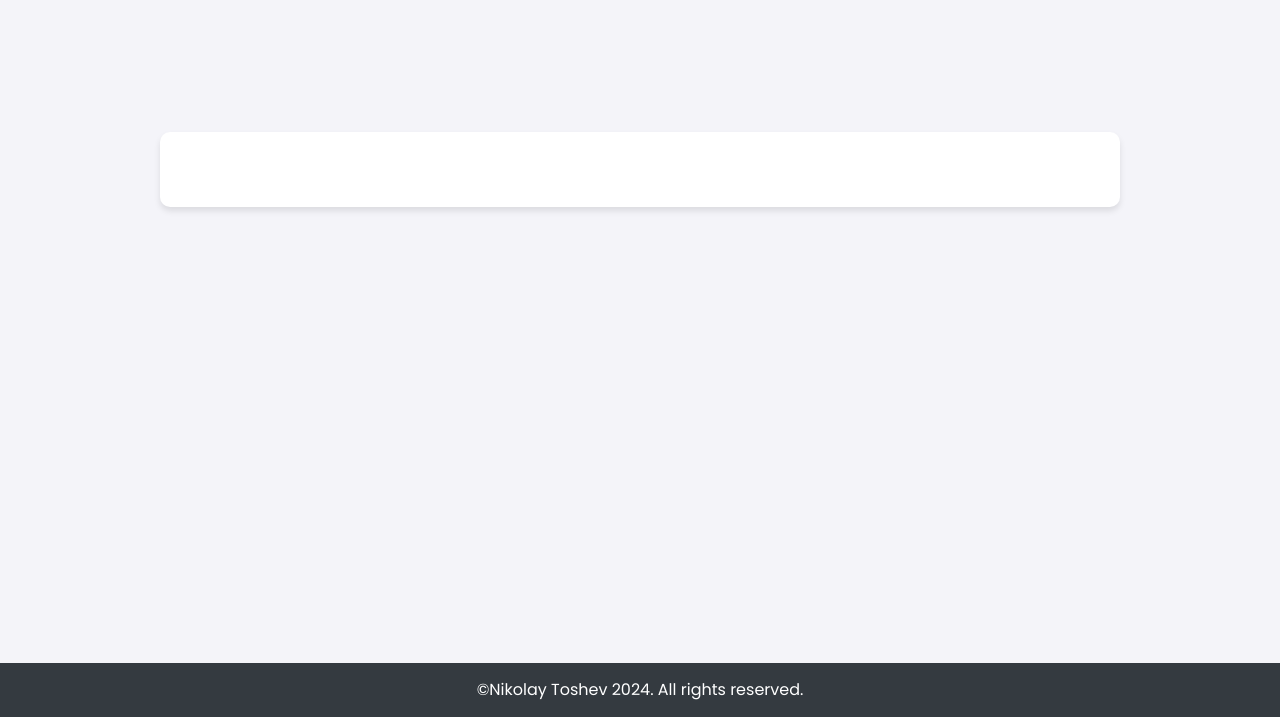
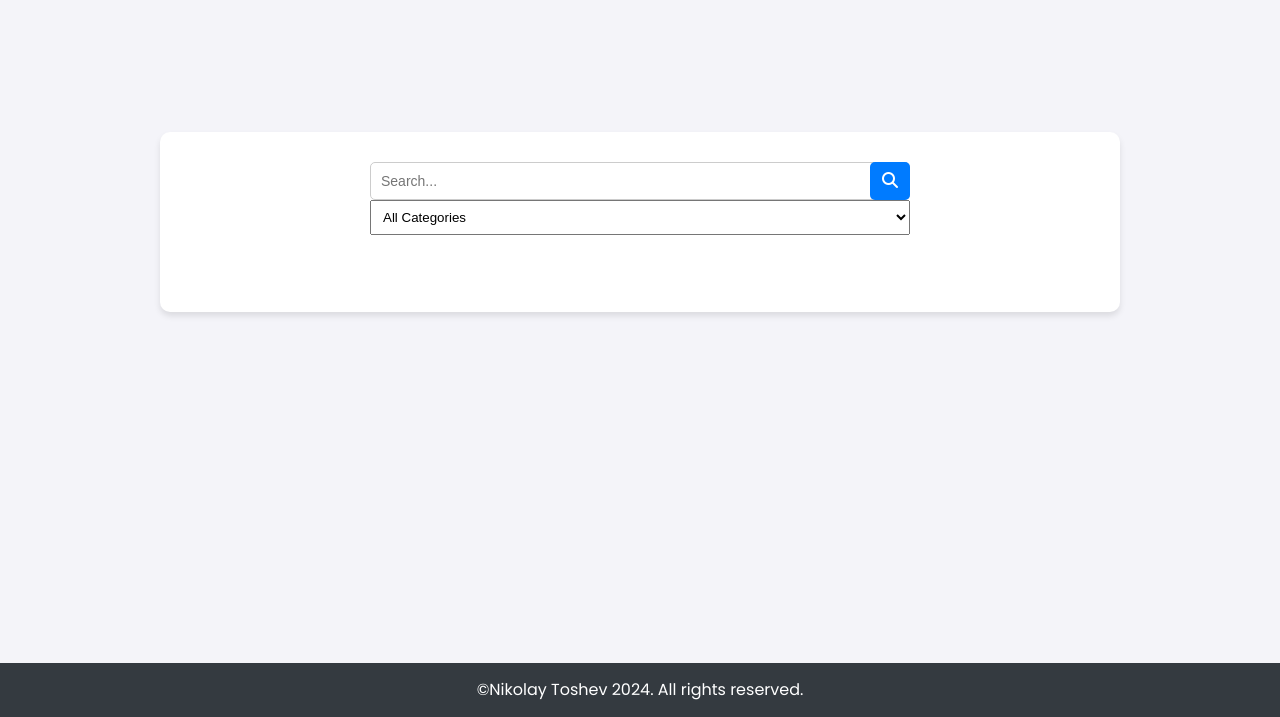
Before and after one commit to Nikolay-Toshev/PharmaQ, a Django app: page /consultations/questions/patient/1/list/ in a window 1280 px wide. Shown: the part 83-800 px from the top of the page. Run offline with Django 5.2, Linux system fonts and the light colour scheme; the visitor is signed in with stand-in values (Sample User, id 1); data comes from the database, SQL or seed files in the repository; data that the repository does not hold is empty.

Commit message:
feat: added search functionallity to all ListViews

```diff
--- a/PharmaQ/PharmaQ/consultation/views.py
+++ /dev/null
@@ -1,3 +0,0 @@
-from django.shortcuts import render
-
-# Create your views here.
--- a/PharmaQ/PharmaQ/consultation/views/question_views.py
+++ b/PharmaQ/PharmaQ/consultation/views/question_views.py
@@ -1,11 +1,12 @@
 from django.contrib.auth import get_user_model
 from django.contrib.auth.mixins import LoginRequiredMixin, UserPassesTestMixin
+from django.db.models import Q
 from django.http import Http404
 from django.shortcuts import get_object_or_404
 from django.urls import reverse_lazy
 from django.views.generic import CreateView, UpdateView, DeleteView, DetailView, ListView
 from PharmaQ.consultation.forms import QuestionCreateForm, QuestionEditForm
-from PharmaQ.consultation.models import Question, Answer
+from PharmaQ.consultation.models import Question, Answer, Category
 
 UserModel = get_user_model()
 
@@ -69,12 +70,36 @@ class MyQuestionsListView(LoginRequiredMixin, UserPassesTestMixin, ListView):
     template_name = 'consultations/question/question-list.html'
     context_object_name = 'questions'
 
+    search_fields = ['title', 'content']
+
     def get_queryset(self):
-        return Question.objects.filter(creator_id=self.request.user.id)
+        queryset = Question.objects.filter(creator_id=self.request.user.id)
+        query = self.request.GET.get('q')
+        category_id = self.request.GET.get('category')
+
+        if query and self.search_fields:
+            search_query = Q()
+            for field in self.search_fields:
+                search_query |= Q(**{f'{field}__icontains': query})
+            queryset = queryset.filter(search_query)
+
+        if category_id:
+            queryset = queryset.filter(category_id=category_id)
+
+        return queryset
 
     def test_func(self):
         user = get_object_or_404(UserModel, pk=self.kwargs['user_pk'])
         return self.request.user == user
+
+    def get_context_data(self, **kwargs):
+        context = super().get_context_data(**kwargs)
+        user = get_object_or_404(UserModel, pk=self.kwargs['user_pk'])
+        context['user'] = user
+        context['categories'] = Category.objects.all()
+        context['search_query'] = self.request.GET.get('q', '')
+        context['selected_category'] = self.request.GET.get('category', '')
+        return context
 
 
 class UnansweredQuestionsListView(LoginRequiredMixin, UserPassesTestMixin, ListView):
@@ -82,12 +107,35 @@ class UnansweredQuestionsListView(LoginRequiredMixin, UserPassesTestMixin, ListV
     template_name = 'consultations/question/question-list.html'
     context_object_name = 'questions'
 
+    search_fields = ['title', 'content']
+
     def get_queryset(self):
-        return Question.objects.filter_by_is_answered()
+        queryset = Question.objects.filter_by_is_answered()
+        query = self.request.GET.get('q')
+        category_id = self.request.GET.get('category')
+
+        if query and self.search_fields:
+            search_query = Q()
+            for field in self.search_fields:
+                search_query |= Q(**{f'{field}__icontains': query})
+            queryset = queryset.filter(search_query)
+
+        if category_id:
+            queryset = queryset.filter(category_id=category_id)
+
+        return queryset
 
     def test_func(self):
         return self.request.user.groups.filter(name__exact='pharmacist').exists()
 
+    def get_context_data(self, **kwargs):
+        context = super().get_context_data(**kwargs)
+        user = get_object_or_404(UserModel, pk=self.kwargs['user_pk'])
+        context['user'] = user
+        context['categories'] = Category.objects.all()
+        context['search_query'] = self.request.GET.get('q', '')
+        context['selected_category'] = self.request.GET.get('category', '')
+        return context
 
 class MyQuestionDetailView(LoginRequiredMixin, UserPassesTestMixin, DetailView):
     model = Question
--- a/PharmaQ/static/css/buttons.css
+++ b/PharmaQ/static/css/buttons.css
@@ -150,3 +150,44 @@
 .btn-primary:hover {
     background-color: #0d5385;
 }
+
+.search-btn {
+    all: unset;
+    color: #fff;
+    padding: 7px 12px;
+    border-radius: 5px;
+    border-color: #007bff;
+    background-color: #007bff;
+    text-align: center;
+    cursor: pointer;
+    transition: background-color 0.3s;
+    position: absolute;
+    top: 0;
+    right: 0;
+
+}
+
+.search-btn:hover {
+    background-color: #0d5385;
+}
+
+.add-image-btn::-webkit-file-upload-button {
+    all: unset;
+    color: #fff;
+    padding: 7px 12px;
+    border-radius: 5px;
+    border-color: #007bff;
+    background-color: #007bff;
+    text-align: center;
+    cursor: pointer;
+    transition: background-color 0.3s;
+
+}
+
+.add-image-btn::-webkit-file-upload-button:hover {
+    background-color: #0d5385;
+}
+
+.add-image-btn {
+    padding: 0;
+}
--- a/PharmaQ/static/css/forms.css
+++ b/PharmaQ/static/css/forms.css
@@ -92,6 +92,10 @@ form .answer-details h3 {
     border: 1px solid #ccc;
     border-radius: 5px;
     box-sizing: border-box;
+}
+
+.form-card div input[type="file"] {
+    padding: 3px;
 }
 
 .form-card div input:focus {
@@ -201,13 +205,7 @@ details:not([open]):hover {
 
 .search-form{
     position: relative;
+    margin: 0 auto;
     padding-bottom: 2rem;
+    width: 60%;
 }
-
-.search-form button {
-    position: absolute;
-    top: 0;
-    right: 0;
-    font-size: 16px;
-    padding: 8px 16px ;
-}
--- a/PharmaQ/templates/accounts/pharmacist-list-all.html
+++ b/PharmaQ/templates/accounts/pharmacist-list-all.html
@@ -14,7 +14,7 @@
                     <div class="search-form-container">
                         <form method="get" class="search-form">
                             <input type="text" name="q" placeholder="Search... "{{ search_query }}>
-                            <button type="submit">Search</button>
+                            <button type="submit" class="search-btn"><i class="fa-solid fa-magnifying-glass"></i></button>
                         </form>
                     </div>
                     <div class="details">
--- a/PharmaQ/templates/consultations/question/question-list.html
+++ b/PharmaQ/templates/consultations/question/question-list.html
@@ -9,15 +9,32 @@
     <div class="list-outer-container">
         <div class="list-container">
             <div class="list-card">
-                {% if request.user == question.creator_id %}
+                {% if request.user == user and request.user|check_user_group:'patient'%}
                     <h1 class="list-title">My questions</h1>
                 {% elif request.user|check_user_group:'pharmacist' %}
                     <h1 class="list-title">Unanswered questions</h1>
                 {% endif %}
                 <div class="details">
+                <div class="search-form-container">
+                    <form method="get" class="search-form">
+                        <input type="text" name="q" placeholder="Search... "{{ search_query }}>
+                        <select name="category">
+                            <option value="">All Categories</option>
+                            {% for category in categories %}
+                                <option value="{{ category.id }}" {% if selected_category == category.id|stringformat:"s" %}selected{% endif %}>
+                                    {{ category.title }}
+                                </option>
+                            {% endfor %}
+                        </select>
+                        <button type="submit" class="search-btn"><i class="fa-solid fa-magnifying-glass"></i></button>
+                    </form>
+                </div>
                     {% for question in questions %}
                         <details>
-                            <summary>{{ question.title }}</summary>
+                            <summary>
+                                <h6>{{ question.title }}</h6>
+                                <span>Category: {{ question.category_id.title }}</span>
+                            </summary>
                             <p>{{ question.content }}</p>
 
                             {% if request.user == question.creator_id %}
```
Also changed, not shown: PharmaQ/PharmaQ/consultation/views/answer_views.py (+28 -2 lines), PharmaQ/templates/consultations/answer/answer-list.html (+15 -2 lines).
